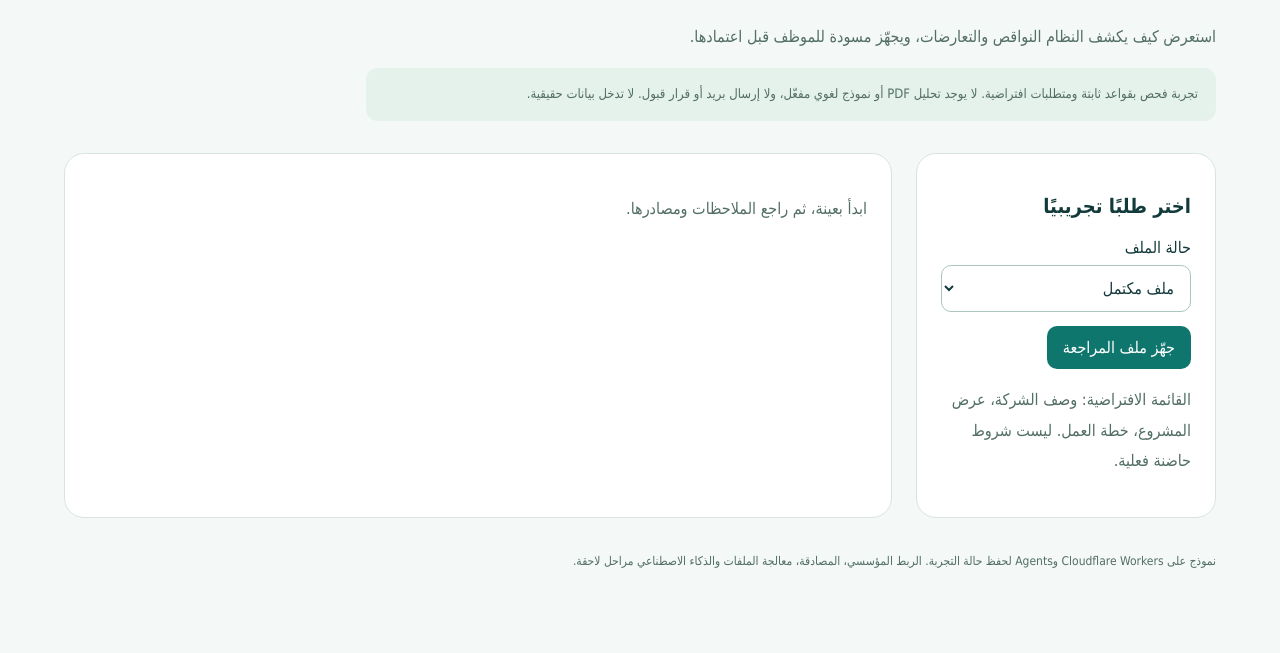
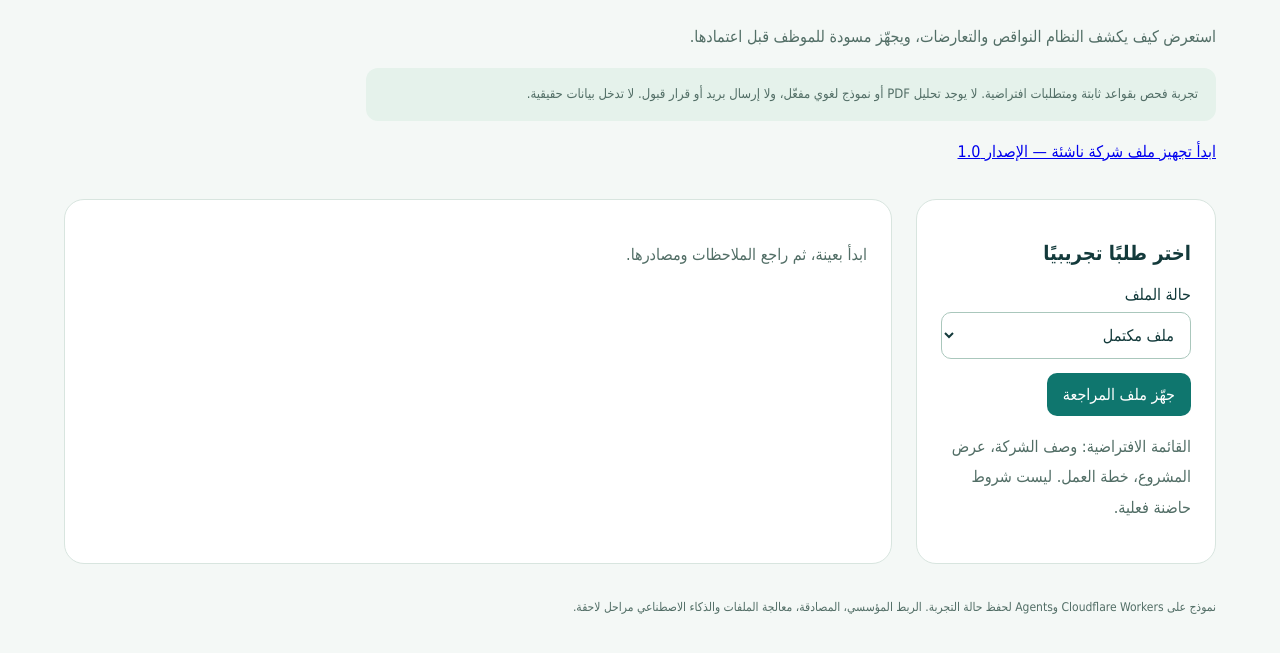
Before and after one commit to IdeaStartup/docs, a website: page apps/intake-demo/public/index.html in a window 1280 px wide. Shown: the part 213-866 px from the top of the page. Drawn offline with Linux system fonts and the light colour scheme.

Commit message:
Link intake demo to startup questionnaire

```diff
--- a/apps/intake-demo/public/index.html
+++ b/apps/intake-demo/public/index.html
@@ -1,5 +1,5 @@
 <!doctype html><html lang="ar" dir="rtl"><head><meta charset="utf-8"><meta name="viewport" content="width=device-width,initial-scale=1"><title>IFH | تجربة تجهيز الطلبات</title><link rel="stylesheet" href="/style.css"></head><body>
 <header><a href="https://innofinhub.com/ar" class="brand">Innovation Finance Hub</a><span>تجربة أولية · بيانات اصطناعية</span></header>
-<main><section class="intro"><p class="eyebrow">IFH INTAKE WORKSPACE</p><h1>من الطلب إلى ملف مراجعة واضح.</h1><p>استعرض كيف يكشف النظام النواقص والتعارضات، ويجهّز مسودة للموظف قبل اعتمادها.</p><p class="notice">تجربة فحص بقواعد ثابتة ومتطلبات افتراضية. لا يوجد تحليل PDF أو نموذج لغوي مفعّل، ولا إرسال بريد أو قرار قبول. لا تدخل بيانات حقيقية.</p></section>
+<main><section class="intro"><p class="eyebrow">IFH INTAKE WORKSPACE</p><h1>من الطلب إلى ملف مراجعة واضح.</h1><p>استعرض كيف يكشف النظام النواقص والتعارضات، ويجهّز مسودة للموظف قبل اعتمادها.</p><p class="notice">تجربة فحص بقواعد ثابتة ومتطلبات افتراضية. لا يوجد تحليل PDF أو نموذج لغوي مفعّل، ولا إرسال بريد أو قرار قبول. لا تدخل بيانات حقيقية.</p><p><a href="/startup">ابدأ تجهيز ملف شركة ناشئة — الإصدار 1.0</a></p></section>
 <div class="layout"><aside><h2>اختر طلبًا تجريبيًا</h2><label for="scenario">حالة الملف</label><select id="scenario"><option value="complete">ملف مكتمل</option><option value="missing">ملف ناقص</option><option value="conflict">بيانات متعارضة</option></select><button id="run">جهّز ملف المراجعة</button><p>القائمة الافتراضية: وصف الشركة، عرض المشروع، خطة العمل. ليست شروط حاضنة فعلية.</p><div id="run-reference"></div><button id="resume" class="secondary" hidden>استعادة آخر تجربة</button></aside><section class="workspace" aria-live="polite" aria-busy="false"><p id="message">ابدأ بعينة، ثم راجع الملاحظات ومصادرها.</p><div id="results" hidden><div class="status-row"><h2 id="company"></h2><span id="status" class="pill"></span></div><p id="summary"></p><h3>المستندات الاصطناعية</h3><div id="documents"></div><h3>فحص الاكتمال والاتساق</h3><div id="findings"></div><h3>مسودة المتابعة</h3><textarea id="draft" readonly rows="5" aria-label="مسودة المتابعة"></textarea><div class="actions"><button id="approve">اعتماد المسودة تجريبيًا</button><button id="reject" class="secondary">طلب مراجعة</button><button id="export" class="secondary">تنزيل ملف JSON</button></div><p class="notice">الاعتماد يسجل حالة التجربة فقط. لا يرسل رسالة ولا يحيل طلبًا خارجيًا. الأدوار هنا محاكاة وليست صلاحيات مؤسسة.</p><h3>سجل الإجراءات</h3><ol id="events"></ol></div></section></div>
 <footer>نموذج على Cloudflare Workers وAgents لحفظ حالة التجربة. الربط المؤسسي، المصادقة، معالجة الملفات والذكاء الاصطناعي مراحل لاحقة.</footer></main><script type="module" src="/app.js"></script></body></html>
```
